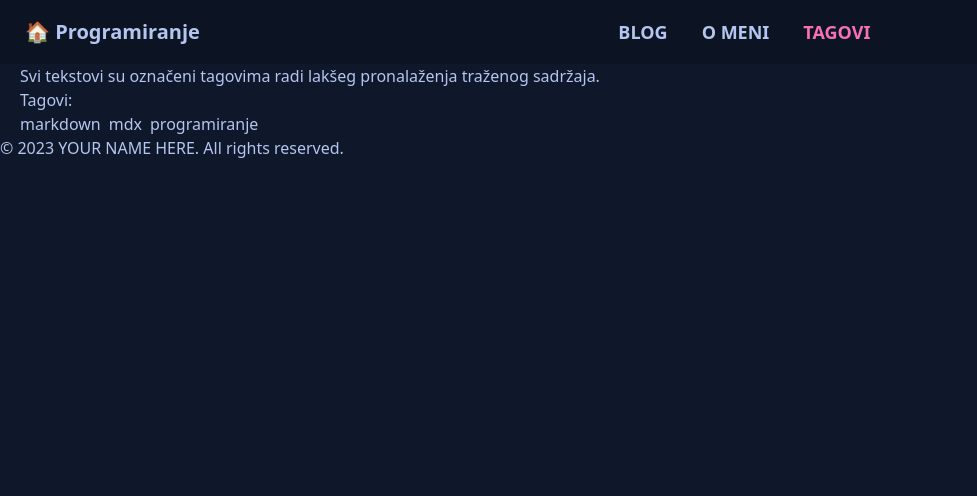
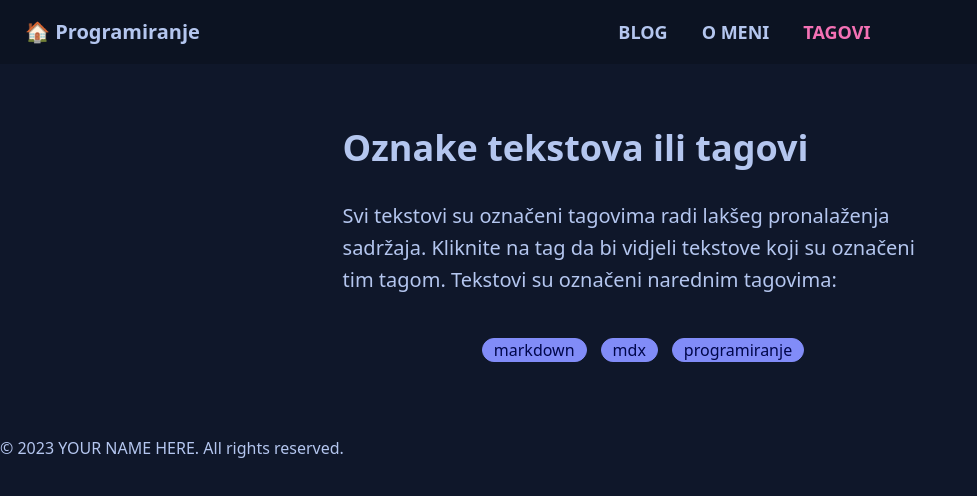
Before and after one commit to edo979/programming-blog, an Astro site: page /tags in a window 1280 px wide. Shown: the whole page, without its empty margins (0-977 px from the left). Built offline with nearby package versions, Linux system fonts and the light colour scheme; Astro itself is replaced by a stand-in of ours.

Commit message:
basic layout tag index page

```diff
--- a/src/pages/tags/index.astro
+++ b/src/pages/tags/index.astro
@@ -12,20 +12,25 @@ const tags: string[] = [
   title="Tagovi"
   description="Radi lakšeg pronalska sadržaja tekstovi su označeni tagovima."
 >
-  <p>
-    Svi tekstovi su označeni tagovima radi lakšeg pronalaženja traženog
-    sadržaja.
+  <div class="my-16 mx-auto prose">
+    <h1>Oznake tekstova ili tagovi</h1>
+    <p class="lead">
+      Svi tekstovi su označeni tagovima radi lakšeg pronalaženja sadržaja.
+      Kliknite na tag da bi vidjeli tekstove koji su označeni tim tagom.
+      Tekstovi su označeni narednim tagovima:
     </p>
-  <p>Tagovi:</p>
-  <ul class="flex gap-2">
+    <ul class="flex gap-2 justify-center list-none m-0 p-0 mt-8">
       {
         tags
           .sort((a, b) => a.localeCompare(b))
           .map((tag) => (
             <li>
-            <a href={`/tags/${tag}`}>{tag}</a>
+              <a href={`/tags/${tag}`}>
+                <span class="badge badge-secondary badge-lg">{tag}</span>
+              </a>
             </li>
           ))
       }
     </ul>
+  </div>
 </Layout>
```
Lines whose indentation alone changed are shown as unchanged.
